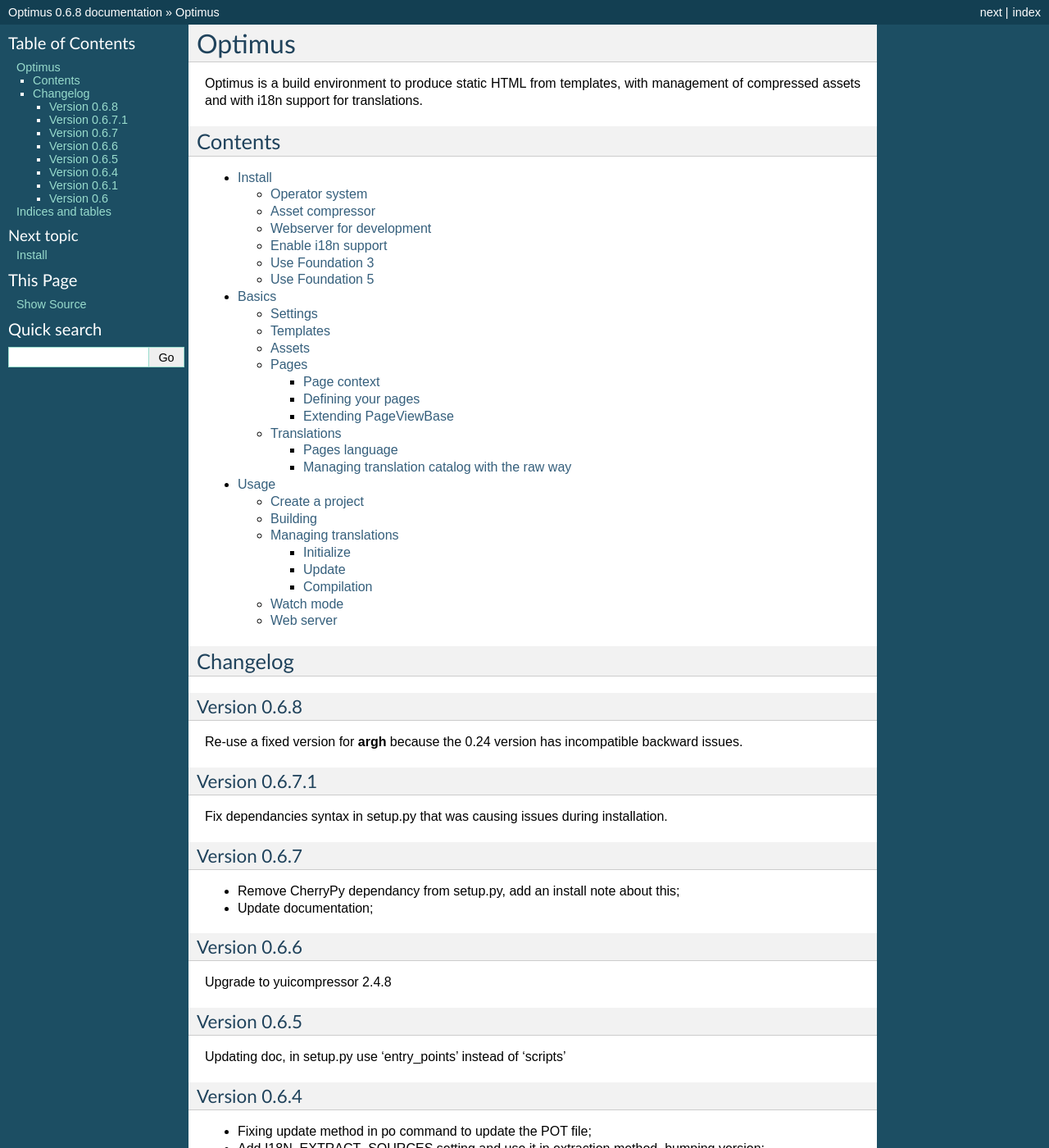
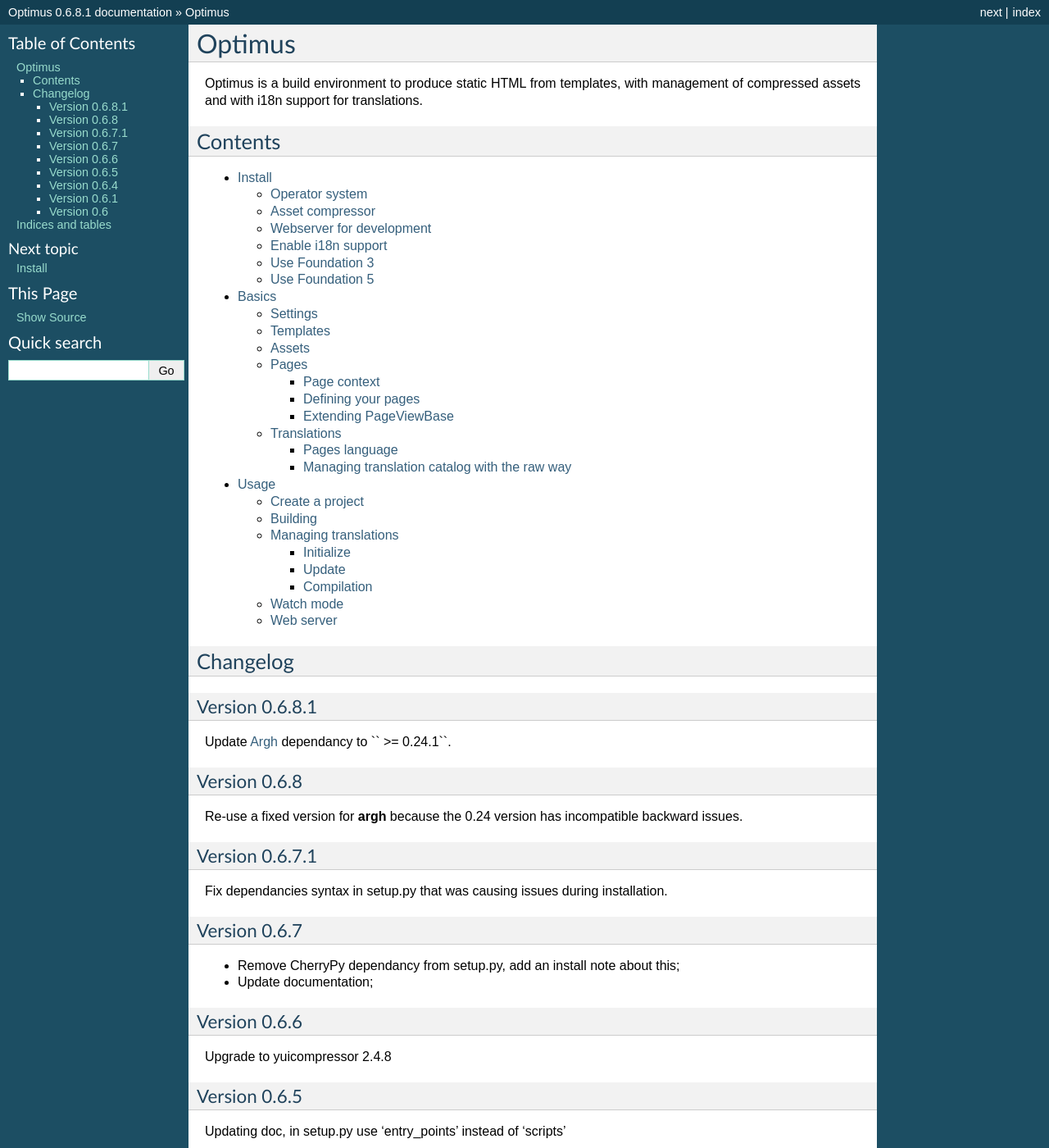
Before and after one commit to sveetch/Optimus, a Sphinx documentation site: the page built from docs/index.rst, in a window 1280 px wide and 1400 px high. Shown: the whole window at 82% size. Built offline with Sphinx 7.4.7, drawn with Linux system fonts in a browser that asks for light colours; some of the changed text lies outside the part shown.

Commit message:
Update 'Argh' dependancy to '>= 0.24.1', bump to '0.6.8.1'

```diff
--- a/docs/index.rst
+++ b/docs/index.rst
@@ -3,6 +3,7 @@
 .. _cherrypy: http://cherrypy.org/
 .. _yui-compressor: http://developer.yahoo.com/yui/compressor/
 .. _Babel: https://pypi.python.org/pypi/Babel
+.. _Argh: http://argh.readthedocs.org
 
 Optimus
 =======
@@ -22,6 +23,11 @@
 
 Changelog
 ---------
+
+Version 0.6.8.1
+...............
+
+Update `Argh`_ dependancy to `` >= 0.24.1``.
 
 Version 0.6.8
 .............
--- a/optimus/__init__.py
+++ b/optimus/__init__.py
@@ -3,4 +3,4 @@
 A simple building environment to produce static HTML from Jinja templates and
 with assets compress managing with webassets
 """
-__version__ = "0.6.8"
+__version__ = "0.6.8.1"
--- a/setup.py
+++ b/setup.py
@@ -27,7 +27,7 @@
         'Jinja2 >= 2.6',
         'webassets==0.8',
         'argparse==1.2.1',
-        'argh==0.16.0',
+        'argh >= 0.24.1',
         'pathtools==0.1.2',
         'watchdog==0.6.0',
         'rstview >= 0.1.2',
```
Also changed, not shown: 1 other file.
